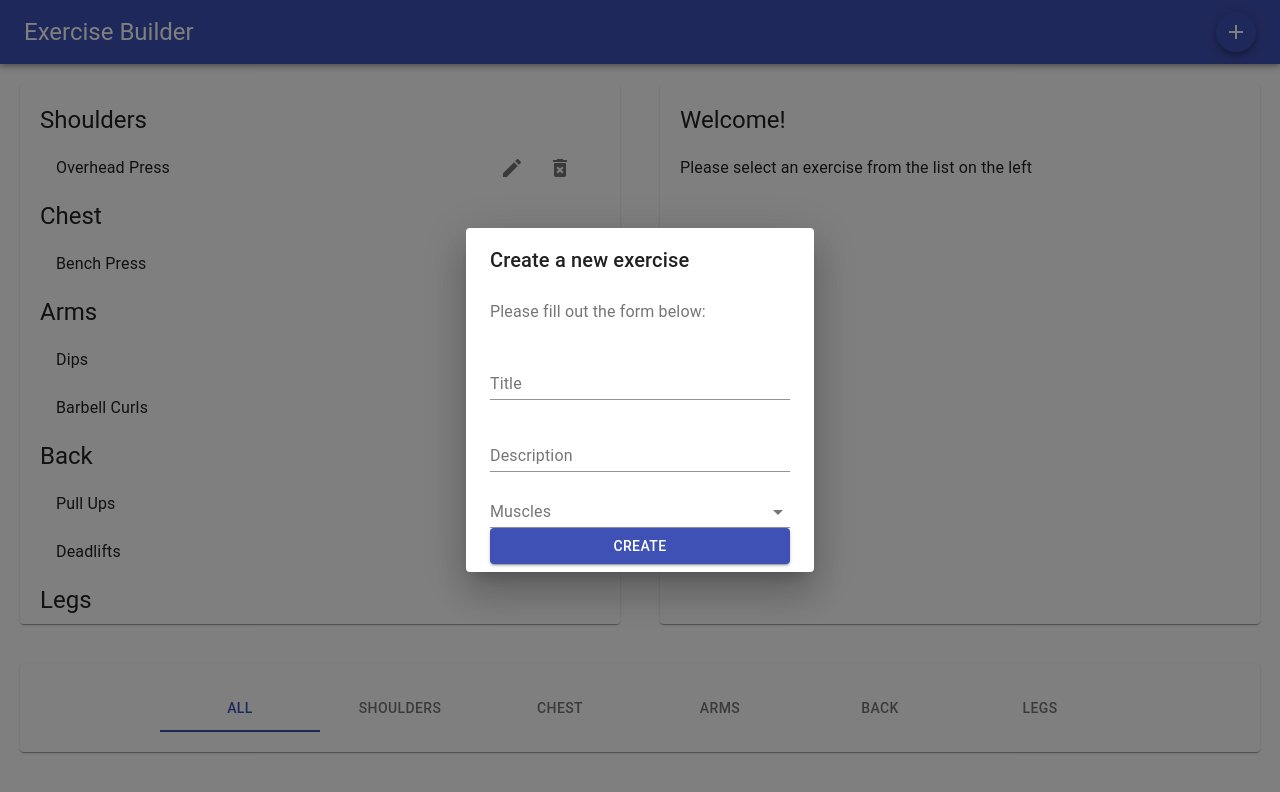
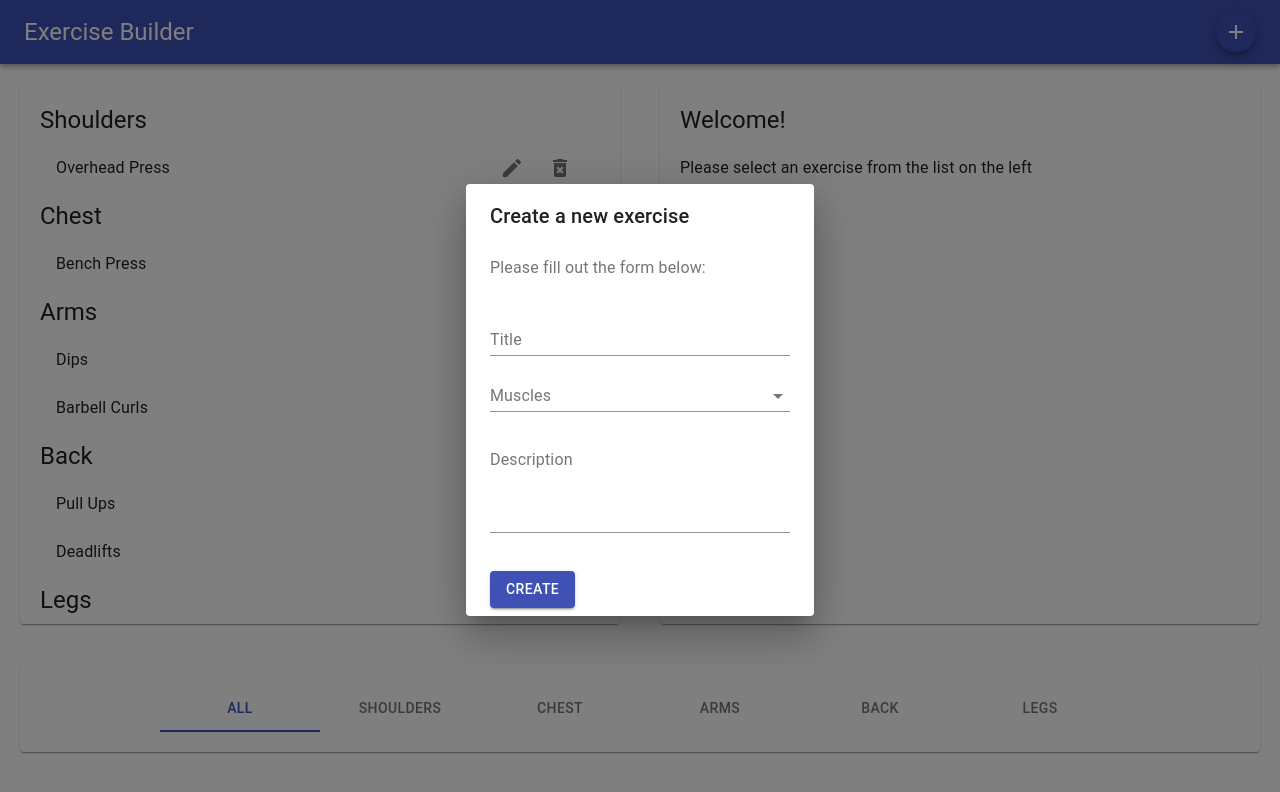
Before and after one commit to hdoshi2/exercise-data, a React (Create React App) app: page / in a window 1280 px wide. Both pictures are taken after a click on the button 1236 px from the left and 32 px from the top of the page. Shown: the top 792 px of the page. Built offline with nearby package versions, Linux system fonts and the light colour scheme.

Commit message:
fix: updated edit item functionality

```diff
--- a/src/components/exercises/CreateDialog.js
+++ b/src/components/exercises/CreateDialog.js
@@ -43,7 +43,6 @@ class CreateDialog extends Component {
         <Fab color="primary" size="small" onClick={this.handleToggle}>
           <AddIcon />
         </Fab>
-
         <Dialog open={open} onClose={this.handleToggle}>
           <DialogTitle id="form-dialog-title">
             Create a new exercise
--- a/src/components/exercises/Form.js
+++ b/src/components/exercises/Form.js
@@ -27,6 +27,12 @@ class Form extends Component {
     }
   }
 
+  componentWillReceiveProps({ selectedExercise }) {
+    this.setState({
+      ...selectedExercise
+    })
+  }
+
   handleChange = name => ({ target: { value } }) => {
     this.setState({
       [name]: value
@@ -35,7 +41,7 @@ class Form extends Component {
 
   handleSubmit = () => {
     //TODO: form validation
-    const { title, description, muscles } = this.state
+    const { title } = this.state
     this.props.onSubmit({
       id: title.toLocaleLowerCase().replace(/ /g, '-')
     })
@@ -47,24 +53,15 @@ class Form extends Component {
   }
 
   render() {
-    const { classes, muscles } = this.props
+    const { title, description, muscles } = this.state,
+      { classes, selectedExercise, muscles: categories } = this.props
     return (
-      < div >
-        < form >
+      <form>
         <TextField
           label="Title"
-            value={this.state.title}
+          value={title}
           onChange={this.handleChange('title')}
           margin="normal"
-            className={classes.formControl}
-          />
-          <br />
-          <TextField
-            label="Description"
-            value={this.state.description}
-            onChange={this.handleChange('description')}
-            margin="normal"
-            multiline
           className={classes.formControl}
         />
         <br />
@@ -73,28 +70,36 @@ class Form extends Component {
             Muscles
         </InputLabel>
           <Select
-              value={this.state.muscles}
+            value={muscles}
             onChange={this.handleChange('muscles')}
           >
-              {muscles.map((item, id) => (
-                <MenuItem
-                  value={item}
-                  key={id}
-                >
-                  {item}
+            {categories.map(category =>
+              <MenuItem key={category} value={category}>
+                {category}
               </MenuItem>
-              ))}
+            )}
           </Select>
+        </FormControl>
+        <br />
+        <TextField
+          multiline
+          rows="4"
+          label="Description"
+          value={description}
+          onChange={this.handleChange('description')}
+          margin="normal"
+          className={classes.formControl}
+          style={{ paddingBottom: 30 }}
+        />
+        <br />
         <Button
+          variant="contained"
           color="primary"
-              variant="contained"
           onClick={this.handleSubmit}
         >
-              Create
+          {selectedExercise ? 'Edit' : 'Create'}
         </Button>
-          </FormControl>
-        </form >
-      </div>
+      </form>
     )
   }
 }
```
Lines whose indentation alone changed are shown as unchanged.
